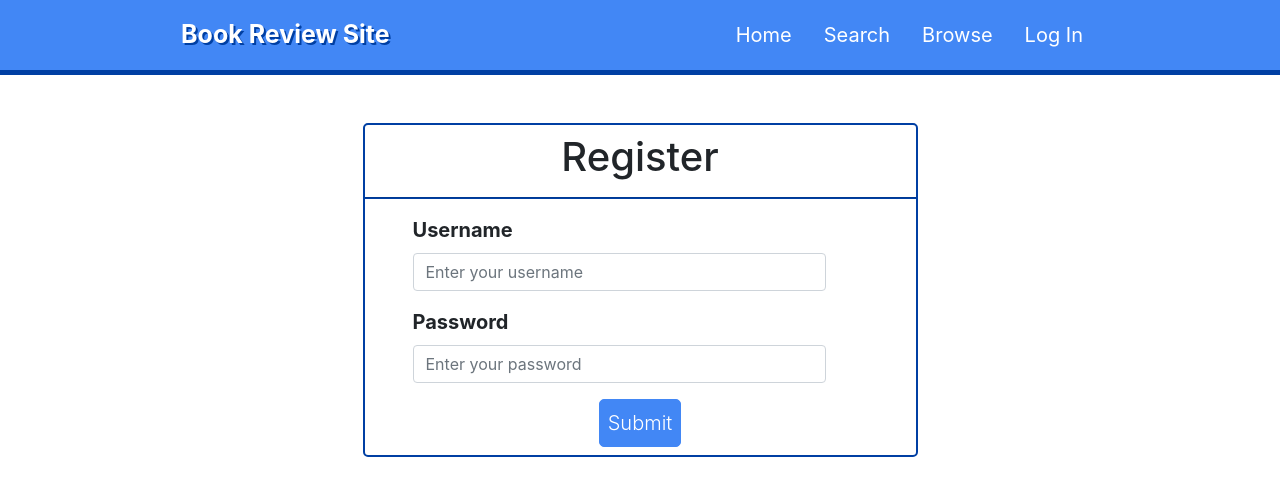
After one commit to Mattgallant/CS50W, a Flask app: page /register in a window 1280 px wide. The commit adds this page. Shown: the top 496 px of the page. Run offline with Flask 2, Linux system fonts and the light colour scheme; some libraries are stand-ins or nearby versions.

Commit message:
Added log in system, imported books from CSV to database, started creating indivdual book page

```diff
--- a/project1/application.py
+++ b/project1/application.py
@@ -1,6 +1,7 @@
 import os
+import sys
 
-from flask import Flask, session, render_template
+from flask import Flask, session, render_template, request
 from flask_session import Session
 from sqlalchemy import create_engine
 from sqlalchemy.orm import scoped_session, sessionmaker
@@ -16,6 +17,7 @@ app.config["SESSION_PERMANENT"] = False
 app.config["SESSION_TYPE"] = "filesystem"
 Session(app)
 
+
 # Set up database
 engine = create_engine(os.getenv("DATABASE_URL"))
 db = scoped_session(sessionmaker(bind=engine))
@@ -25,14 +27,72 @@ db = scoped_session(sessionmaker(bind=engine))
 def index():
     return render_template("index.html")
 
+@app.route("/logout")
+def logout():
+	session["logged_in"] = False
+	session["username"] = None
+	return render_template("logout.html")
+
 @app.route("/login")
 def login():
-	return "Not implemented"
+	return render_template("login.html")
+
+@app.route("/login/response", methods=["POST"])
+def login_response():
+	success = True
+	username = request.form.get("username")
+	password = request.form.get("password")
+
+	# Check if user and pass exists
+	db_user = db.execute("SELECT COUNT(*) FROM users where username = :username AND password = :password",
+		{"username": username, "password":password}).fetchone()[0]
+	success = True if (db_user == 1) else False
+	if success:
+		session["logged_in"] = True
+		session["username"] = username
+
+	return render_template("login_response.html", success=success, username=username)
+
+@app.route("/register")
+def register():
+	return render_template("register.html")
+
+@app.route("/register/response", methods=["POST"])
+def register_response():
+	username = request.form.get("username")
+	password = request.form.get("password")
+
+	# Check if user already exists
+	allowed = db.execute("SELECT COUNT(*) FROM users WHERE username = :username", {"username": username}).fetchone()[0]
+	print(allowed, file=sys.stderr)
+	allowed = True if (allowed == 0) else False
+	if allowed:
+		db.execute("INSERT INTO users (username, password) VALUES (:username, :password)", {"username": username, "password":password})
+		db.commit()
+
+	return render_template("register_response.html", allowed=allowed, username=username)
 
 @app.route("/search")
 def search():
 	return "Not implemented"
 
-@app.route("/browse")
+@app.route("/browse", methods=["POST", "GET"])
 def browse():
-	return render_template("browse.html")
+	limit_number = 20 # Default value
+	limit_number = request.form.get("username")
+	limit_number = 20 if (limit_number is None) else limit_number
+	total_books = db.execute("SELECT COUNT(*) FROM books").fetchone()
+	books = db.execute("SELECT isbn, title, author, year FROM books ORDER BY random() LIMIT :limit_number", {"limit_number": limit_number}).fetchall()
+	return render_template("browse.html", books=books, current_number=limit_number, total_number=total_books[0])
+
+
+@app.route("/book/<string:isbn>")
+def book(isbn):
+	return f"This is book {isbn}!"
+
+
+class Book:
+	def __init__(self, title, author, rating):
+		self.title = title
+		self.author = author
+		self.rating = rating
--- /dev/null
+++ b/project1/static/style/login.css
@@ -0,0 +1,43 @@
+
+.login-box{
+	border: 2px solid #003fa3;
+	border-radius: 5px;
+}
+
+.heading{
+	background-color: #4287f5;
+}
+
+.seperation-line{
+	height: 1px;
+	background-color: #003fa3;
+}
+
+.accent{
+	color: #003fa3;
+}
+
+.clickable{
+	color: #003fa3;
+}
+
+.clickable:hover{
+	color: #4287f5;
+	font-size: 18px;
+}
+
+.btn-blue{
+	background-color: #4287f5;
+	border-radius: 5px;
+	border: 1px solid #4287f5;
+	padding: 8px;
+	color: white;
+}
+
+.btn-blue:hover{
+	background-color: #003fa3;
+	border-radius: 5px;
+	border: 1px solid #4287f5;
+	padding: 9px;
+	color: white;
+}
--- a/project1/templates/index.html
+++ b/project1/templates/index.html
@@ -10,13 +10,13 @@
 
 {% block body %}
 	<div class="text-center mt-5">
-		<h1> Welcome to the Book Review Site </h1>
+		<h1> Welcome to the Book Review Site! </h1>
 		<h3 class="text-muted"> Made for CS50Web Project 1 (2018) </h3>
 		<div class="home-body mt-5">
 			<p> Welcome to the site. Create an account to leave reviews, or feel free to just browse the book reviews in our database. </p>
 			<p> This site is made with minimal front end design as the project was mostly focused
-				on learning <span class="accent"> Flask </span>, using<span class="accent"> APIs </span> and using a <span class="accent"> PostgreSQL
-				database</span>. </p>
+				on learning <span class="accent"> Flask</span>, using<span class="accent"> APIs </span> and using a <span class="accent"> PostgreSQL
+				database</span>. It is not optimized to be mobile or screen responsive. </p>
 		</div>
 	</div>
 {% endblock body %}
--- a/project1/templates/navbar.html
+++ b/project1/templates/navbar.html
@@ -3,13 +3,9 @@
 <head>
 	{% block head %}
 	{% endblock head %}
-
-
 	<link rel="stylesheet" type="text/css" href="{{ url_for('static', filename='style/navbar.css')}}">
-
 	<link rel="stylesheet" href="https://stackpath.bootstrapcdn.com/bootstrap/4.3.1/css/bootstrap.min.css" integrity="sha384-ggOyR0iXCbMQv3Xipma34MD+dH/1fQ784/j6cY/iJTQUOhcWr7x9JvoRxT2MZw1T" crossorigin="anonymous">
 </head>
-
 
 <body>
 	<nav class="navbar navbar-expand-lg justify-content-around">
@@ -25,7 +21,11 @@
 	      	<a class="nav-link" href="{{url_for('browse')}}"> Browse </a>
 	      </li>
 	      <li class="nav-item">
-	      	<a class="nav-link" href="{{url_for('login')}}"> Log In </a>
+	      	{% if session["logged_in"] %}
+	      		<a class="nav-link" href="{{ url_for('logout') }}"> Log Out </a>
+	      	{% else %}
+	      		<a class="nav-link" href="{{url_for('login')}}"> Log In </a>
+	      	{% endif %}
 	      </li>
 	</nav>
 
--- /dev/null
+++ b/project1/templates/register.html
@@ -0,0 +1,25 @@
+{% extends "navbar.html" %}
+
+
+{% block head %}
+	<title> Register - Book Review Site </title>
+	<link rel="stylesheet" type="text/css" href="{{ url_for('static', filename='style/login.css')}}">
+{% endblock head %}
+
+{% block body %}
+	<div class="login-box text-center mt-5 w-50 mx-auto py-2">
+		<h1> Register </h1>
+		<hr class="seperation-line w-100">
+		<form action="{{ url_for('register_response') }}" method="post">
+			<div class="form-group text-left w-75 ml-5">
+				<label for="usernameInput" class="lead" style="font-weight: bold"> Username </label>
+				<input type="text" class="form-control" name="username" id="usernameInput" placeholder="Enter your username">
+			</div>
+			<div class="form-group text-left w-75 ml-5">
+				<label for="passwordInput" class="lead" style="font-weight: bold"> Password </label>
+				<input type="password" class="form-control" name="password" id="passwordInput" placeholder="Enter your password">
+			</div>
+			<button type="submit" class="btn-blue lead">Submit</button>
+		<form>
+	</div>
+{% endblock body %}
```
Also changed, not shown: project1/create_table.sql (added, +13 -0 lines), project1/import.py (added, +24 -0 lines), project1/static/style/browse.css (+12 -0 lines), project1/templates/browse.html (+14 -9 lines), project1/templates/login.html (added, +25 -0 lines), project1/templates/login_response.html (added, +20 -0 lines), project1/templates/logout.html (added, +13 -0 lines), project1/templates/register_response.html (added, +18 -0 lines), 2 other files.
